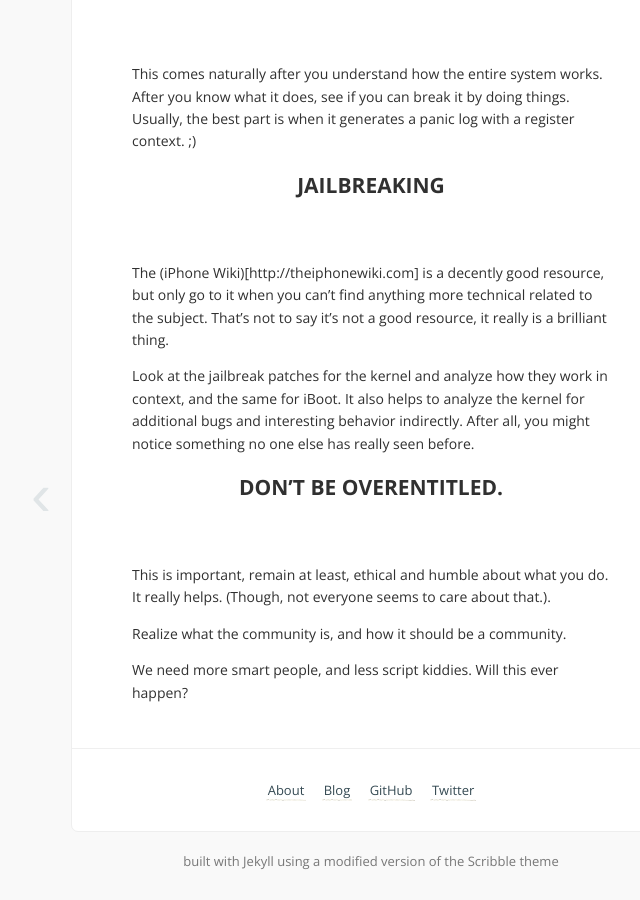
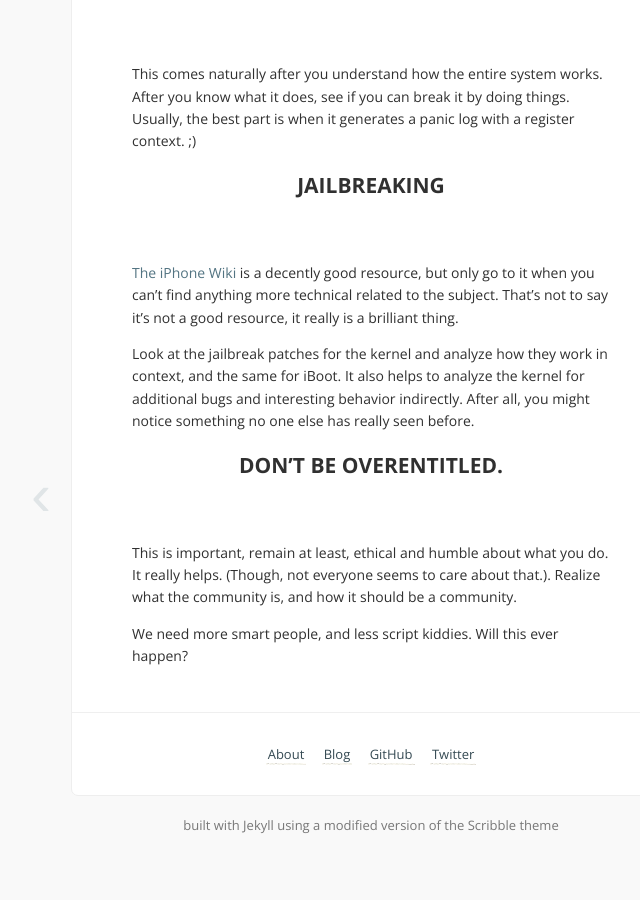
Before and after one commit to winocm/winocm.github.io, a Jekyll site: the page built from _posts/2013-09-20-resources-for-getting-started.markdown, in a window 1280 px wide and 900 px high, scrolled down 2001 px. Shown: the whole window, without its empty margins (269-909 px from the left). Built offline with Jekyll 4.4.1, drawn with Linux system fonts in a browser that asks for light colours; Markdown is read by kramdown in place of the engine named in the settings; comment, search, counter and statistics services are not loaded; after the commit the page ends 2865 px from its top, so only the background shows below that.

Commit message:
Resources 2

```diff
--- a/_posts/2013-09-20-resources-for-getting-started.markdown
+++ b/_posts/2013-09-20-resources-for-getting-started.markdown
@@ -68,7 +68,7 @@ context. ;)
 
 # Jailbreaking
 
-The (iPhone Wiki)[http://theiphonewiki.com] is a decently good resource, but only go to it when you can't
+[The iPhone Wiki](http://theiphonewiki.com) is a decently good resource, but only go to it when you can't
 find anything more technical related to the subject. That's not to say it's not a good resource, it really
 is a brilliant thing.
 
@@ -79,8 +79,6 @@ might notice something no one else has really seen before.
 # Don't be overentitled.
 
 This is important, remain at least, ethical and humble about what you do. It really helps. (Though, not
-everyone seems to care about that.).
-
-Realize what the community is, and how it should be a community.
+everyone seems to care about that.). Realize what the community is, and how it should be a community.
 
 We need more smart people, and less script kiddies. Will this ever happen?
```
